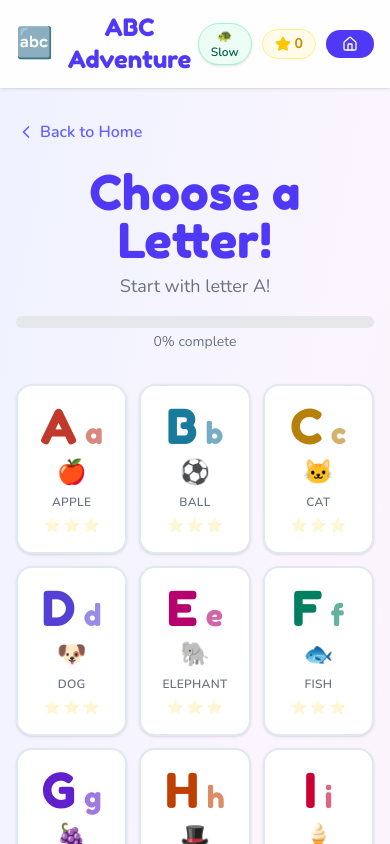
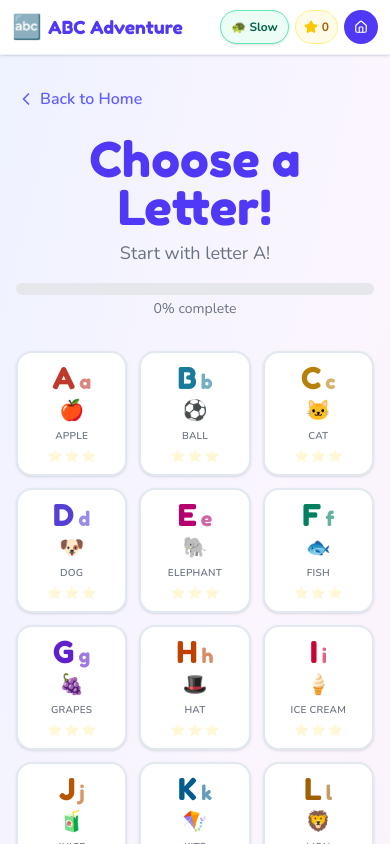
Before and after one commit to shevalini/abc-adventure, a React (Vite) app: page /alphabet in a window 390 px wide. Shown: the top 844 px of the page. Built offline with nearby package versions, Linux system fonts and the light colour scheme.

Commit message:
feat: enhance mobile responsiveness and visibility across all screens

```diff
--- a/src/components/alphabet/AlphabetCard.jsx
+++ b/src/components/alphabet/AlphabetCard.jsx
@@ -10,8 +10,8 @@ export default function AlphabetCard({ letter, letterProgress }) {
 
   return (
     <button
-      className="letter-card bg-white rounded-2xl p-4 flex flex-col items-center gap-1.5 shadow-sm
-                 border-2 focus-visible:outline-2 focus-visible:outline-offset-2 relative overflow-hidden"
+      className="letter-card bg-white rounded-2xl p-2.5 sm:p-4 flex flex-col items-center gap-1 sm:gap-1.5 shadow-sm
+                 border-2 focus-visible:outline-2 focus-visible:outline-offset-2 relative overflow-hidden active:scale-95 transition-transform"
       style={{
         borderColor: completed ? letter.color.from : '#e2e8f0',
         background: completed
@@ -24,9 +24,9 @@ export default function AlphabetCard({ letter, letterProgress }) {
     >
       {/* Completion badge */}
       {completed && (
-        <span className="absolute top-2 right-2 animate-bounce-in" aria-hidden="true">
+        <span className="absolute top-1.5 right-1.5 sm:top-2 sm:right-2 animate-bounce-in" aria-hidden="true">
           <CheckCircle2
-            className="w-5 h-5"
+            className="w-4 h-4 sm:w-5 sm:h-5"
             style={{ color: letter.color.from }}
             fill={letter.color.bg}
           />
@@ -34,16 +34,16 @@ export default function AlphabetCard({ letter, letterProgress }) {
       )}
 
       {/* Letters */}
-      <div className="flex items-baseline gap-2">
+      <div className="flex items-baseline gap-1 sm:gap-2">
         <span
-          className="font-display text-5xl leading-none"
+          className="font-display text-3xl sm:text-5xl leading-none"
           style={{ color: letter.color.text }}
           aria-hidden="true"
         >
           {letter.uppercase}
         </span>
         <span
-          className="font-display text-3xl leading-none opacity-60"
+          className="font-display text-xl sm:text-3xl leading-none opacity-60"
           style={{ color: letter.color.text }}
           aria-hidden="true"
         >
@@ -52,12 +52,12 @@ export default function AlphabetCard({ letter, letterProgress }) {
       </div>
 
       {/* Emoji */}
-      <span className="text-2xl select-none" aria-hidden="true">
+      <span className="text-xl sm:text-2xl select-none" aria-hidden="true">
         {letter.emoji}
       </span>
 
       {/* Word */}
-      <span className="text-xs font-semibold text-gray-500 tracking-wide uppercase">
+      <span className="text-[10px] sm:text-xs font-semibold text-gray-500 tracking-wide uppercase truncate max-w-full">
         {letter.word}
       </span>
 
@@ -66,7 +66,7 @@ export default function AlphabetCard({ letter, letterProgress }) {
         {[0, 1, 2].map((i) => (
           <span
             key={i}
-            className={`text-sm ${i < stars ? 'opacity-100' : 'opacity-20'}`}
+            className={`text-xs sm:text-sm ${i < stars ? 'opacity-100' : 'opacity-20'}`}
             aria-hidden="true"
           >
             ⭐
--- a/src/components/home/HomePage.jsx
+++ b/src/components/home/HomePage.jsx
@@ -14,23 +14,23 @@ export default function HomePage({ progressApi }) {
     <div className="min-h-screen bg-gradient-to-br from-indigo-50 via-purple-50 to-pink-50">
       <Header totalStars={totalStars} />
 
-      <main id="main-content" className="max-w-5xl mx-auto px-4 py-8">
+      <main id="main-content" className="max-w-5xl mx-auto px-3 sm:px-4 py-6 sm:py-8">
 
         {/* ── Hero ─────────────────────────────────────────────── */}
-        <section className="text-center mb-12 animate-fade-in-up">
+        <section className="text-center mb-8 sm:mb-12 animate-fade-in-up">
           {/* Big animated emoji */}
-          <div className="text-8xl mb-4 animate-float select-none" aria-hidden="true">
+          <div className="text-6xl sm:text-8xl mb-3 sm:mb-4 animate-float select-none" aria-hidden="true">
             🌟
           </div>
 
-          <h1 className="font-display text-6xl md:text-7xl text-shimmer mb-3 leading-tight">
+          <h1 className="font-display text-4xl sm:text-6xl md:text-7xl text-shimmer mb-2 sm:mb-3 leading-tight">
             ABC Adventure
           </h1>
 
-          <p className="text-xl md:text-2xl text-indigo-500 font-semibold mb-2 font-body">
+          <p className="text-lg sm:text-xl md:text-2xl text-indigo-500 font-semibold mb-2 font-body">
             Learn • Listen • Trace • Play
           </p>
-          <p className="text-gray-500 text-base md:text-lg max-w-md mx-auto">
+          <p className="text-gray-500 text-sm sm:text-base md:text-lg max-w-md mx-auto">
             Discover all 26 letters of the English alphabet through fun, interactive lessons!
           </p>
         </section>
--- a/src/components/layout/Header.jsx
+++ b/src/components/layout/Header.jsx
@@ -14,51 +14,51 @@ export default function Header({ totalStars = 0 }) {
   };
 
   return (
-    <header className="sticky top-0 z-40 bg-white/90 backdrop-blur-sm shadow-sm">
-      <div className="max-w-6xl mx-auto px-4 py-3 flex items-center justify-between">
+    <header className="sticky top-0 z-40 bg-white/95 backdrop-blur-md shadow-sm border-b border-indigo-50">
+      <div className="max-w-6xl mx-auto px-3 sm:px-4 py-2.5 sm:py-3 flex items-center justify-between gap-2">
         {/* Logo / Title */}
         <button
           onClick={() => navigate('/')}
-          className="flex items-center gap-2 group"
+          className="flex items-center gap-1.5 sm:gap-2 group shrink-0"
           aria-label="Go to home page"
         >
-          <span className="text-3xl select-none">🔤</span>
-          <span className="font-display text-2xl text-indigo-600 group-hover:text-indigo-500 transition-colors">
+          <span className="text-2xl sm:text-3xl select-none">🔤</span>
+          <span className="font-display text-lg sm:text-2xl text-indigo-600 group-hover:text-indigo-500 transition-colors">
             ABC Adventure
           </span>
         </button>
 
         {/* Right side */}
-        <div className="flex items-center gap-2.5">
+        <div className="flex items-center gap-1.5 sm:gap-2.5">
           {/* Voice speed selector */}
           {supported && (
             <button
               onClick={handleToggleSpeed}
-              title={`Voice speed: ${speedConfig.label}. Click to change.`}
-              aria-label={`Voice speed: ${speedConfig.label}. Click to change.`}
-              className="flex items-center gap-1.5 bg-emerald-50 hover:bg-emerald-100 border border-emerald-200 text-emerald-800 rounded-full px-3 py-1 text-xs sm:text-sm font-semibold transition-all active:scale-95 shadow-sm"
+              title={`Voice speed: ${speedConfig.label}. Tap to change.`}
+              aria-label={`Voice speed: ${speedConfig.label}. Tap to change.`}
+              className="flex items-center gap-1 bg-emerald-50 hover:bg-emerald-100 border border-emerald-300 text-emerald-800 rounded-full px-2.5 sm:px-3 py-1 text-xs sm:text-sm font-bold transition-all active:scale-95 shadow-sm min-h-[34px] sm:min-h-[36px]"
             >
-              <span>{speedConfig.shortLabel}</span>
+              <span className="whitespace-nowrap">{speedConfig.shortLabel}</span>
             </button>
           )}
 
           {/* Stars badge */}
           <div
-            className="flex items-center gap-1 bg-yellow-50 border border-yellow-200 rounded-full px-3 py-1"
+            className="flex items-center gap-1 bg-yellow-50 border border-yellow-200 rounded-full px-2 sm:px-3 py-1 text-xs sm:text-sm font-bold text-yellow-700 min-h-[34px] sm:min-h-[36px]"
             aria-label={`${totalStars} stars earned`}
           >
-            <Star className="w-4 h-4 text-yellow-400 fill-yellow-400" />
-            <span className="font-bold text-yellow-600 text-sm">{totalStars}</span>
+            <Star className="w-3.5 h-3.5 sm:w-4 sm:h-4 text-yellow-400 fill-yellow-400 shrink-0" />
+            <span>{totalStars}</span>
           </div>
 
           {/* Home button (hide on home) */}
           {!isHome && (
             <button
               onClick={() => navigate('/')}
-              className="flex items-center gap-1.5 bg-indigo-600 hover:bg-indigo-700 text-white rounded-full px-4 py-1.5 text-sm font-semibold transition-colors focus-visible:outline-2 focus-visible:outline-indigo-400"
+              className="flex items-center gap-1 bg-indigo-600 hover:bg-indigo-700 text-white rounded-full px-2.5 sm:px-4 py-1 sm:py-1.5 text-xs sm:text-sm font-semibold transition-colors focus-visible:outline-2 focus-visible:outline-indigo-400 min-h-[34px] sm:min-h-[36px]"
               aria-label="Home"
             >
-              <Home className="w-4 h-4" />
+              <Home className="w-3.5 h-3.5 sm:w-4 sm:h-4" />
               <span className="hidden sm:inline">Home</span>
             </button>
           )}
--- a/src/components/letter/ExampleWord.jsx
+++ b/src/components/letter/ExampleWord.jsx
@@ -4,21 +4,21 @@ import PronunciationButton from './PronunciationButton';
 export default function ExampleWord({ letter }) {
   return (
     <div
-      className="rounded-3xl p-6 flex flex-col items-center gap-4 text-center"
+      className="rounded-2xl sm:rounded-3xl p-4 sm:p-6 flex flex-col items-center gap-3 sm:gap-4 text-center"
       style={{ background: letter.color.bg }}
     >
       {/* Emoji illustration */}
-      <div className="text-8xl animate-float select-none" aria-hidden="true">
+      <div className="text-7xl sm:text-8xl animate-float select-none" aria-hidden="true">
         {letter.emoji}
       </div>
 
       {/* Word */}
       <div>
-        <p className="text-sm font-semibold uppercase tracking-wider text-gray-400 mb-1">
+        <p className="text-xs sm:text-sm font-semibold uppercase tracking-wider text-gray-400 mb-1">
           Example Word
         </p>
         <p
-          className="font-display text-4xl"
+          className="font-display text-3xl sm:text-4xl"
           style={{ color: letter.color.text }}
         >
           {letter.word}
@@ -26,12 +26,12 @@ export default function ExampleWord({ letter }) {
       </div>
 
       {/* Sentence */}
-      <p className="text-gray-600 text-lg leading-relaxed max-w-xs">
+      <p className="text-gray-600 text-base sm:text-lg leading-relaxed max-w-xs">
         {letter.sentence}
       </p>
 
       {/* Hear buttons */}
-      <div className="flex flex-wrap gap-2.5 justify-center mt-1">
+      <div className="flex flex-col sm:flex-row gap-2.5 w-full sm:w-auto justify-center mt-1">
         <PronunciationButton
           text={letter.word}
           label={`🔊 Hear "${letter.word}"`}
--- a/src/components/tracing/TracingCanvas.jsx
+++ b/src/components/tracing/TracingCanvas.jsx
@@ -185,11 +185,11 @@ export default function TracingCanvas({ letter, onDone, color }) {
       </p>
 
       {/* Canvas */}
-      <div className="relative w-full max-w-sm rounded-3xl overflow-hidden shadow-lg border-4 border-indigo-100 bg-white">
+      <div className="relative w-full max-w-sm rounded-3xl overflow-hidden shadow-lg border-4 border-indigo-100 bg-white touch-none">
         <canvas
           ref={canvasRef}
-          className="w-full"
-          style={{ aspectRatio: '1 / 1', cursor: 'crosshair', display: 'block' }}
+          className="w-full touch-none select-none"
+          style={{ aspectRatio: '1 / 1', cursor: 'crosshair', display: 'block', touchAction: 'none' }}
           onMouseDown={startDraw}
           onMouseMove={draw}
           onMouseUp={endDraw}
```
Also changed, not shown: src/components/progress/ProgressPage.jsx (+13 -13 lines).
